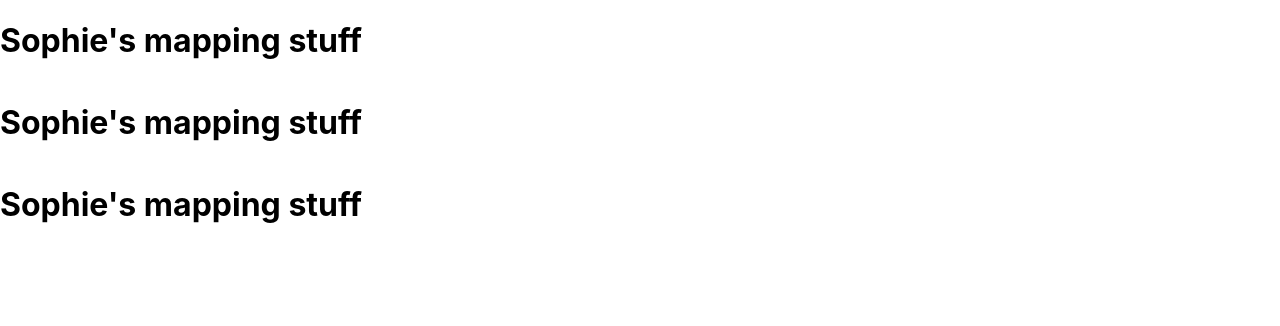
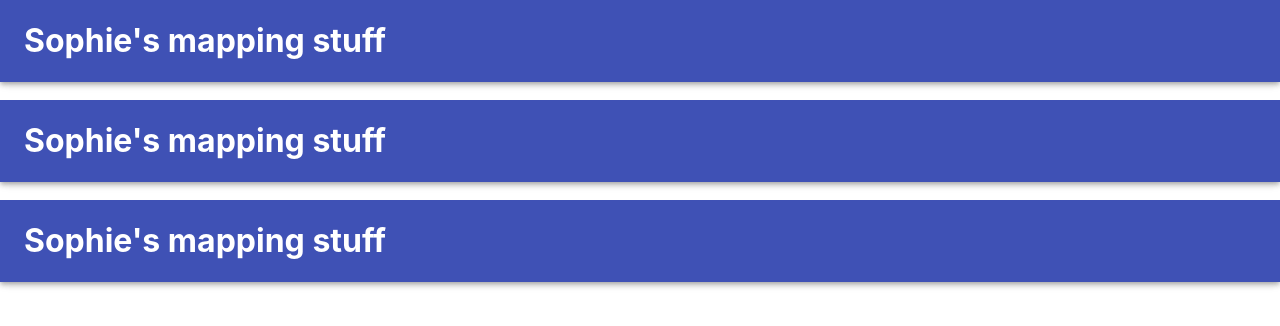
Before and after one commit to sophiemachin/mapping_frontend, a React (Create React App) app: page / in a window 1280 px wide. Shown: the top 326 px of the page. Built offline with nearby package versions, Linux system fonts and the light colour scheme.

Commit message:
App: add toolbar

```diff
--- a/package.json
+++ b/package.json
@@ -3,6 +3,7 @@
   "version": "0.1.0",
   "private": true,
   "dependencies": {
+    "@material-ui/core": "^4.10.2",
     "@testing-library/jest-dom": "^4.2.4",
     "@testing-library/react": "^9.3.2",
     "@testing-library/user-event": "^7.1.2",
--- a/src/App.js
+++ b/src/App.js
@@ -1,11 +1,18 @@
 import React from 'react';
 import './App.css';
 import Map from './Map'
+import AppBar from '@material-ui/core/AppBar';
+import Toolbar from '@material-ui/core/Toolbar';
 
 function App() {
   return (
-    <div>
-      <h1>Sophie's mapping stuff</h1>
+    <div style={{marginTop: '100px'}}>
+      <AppBar>
+        <Toolbar>
+          <h1>Sophie's mapping stuff</h1>
+        </Toolbar>
+      </AppBar>
+
       <Map />
     </div>
   );
--- a/src/Map.js
+++ b/src/Map.js
@@ -8,7 +8,7 @@ class DataInput extends React.Component {
       <iframe
         title="map"
         id="theFrame"
-        src="http://127.0.0.1:5000/"
+        src="http://127.0.0.1:5000/template"
         frameBorder="0"
         style={{
           width: '100%',
```
